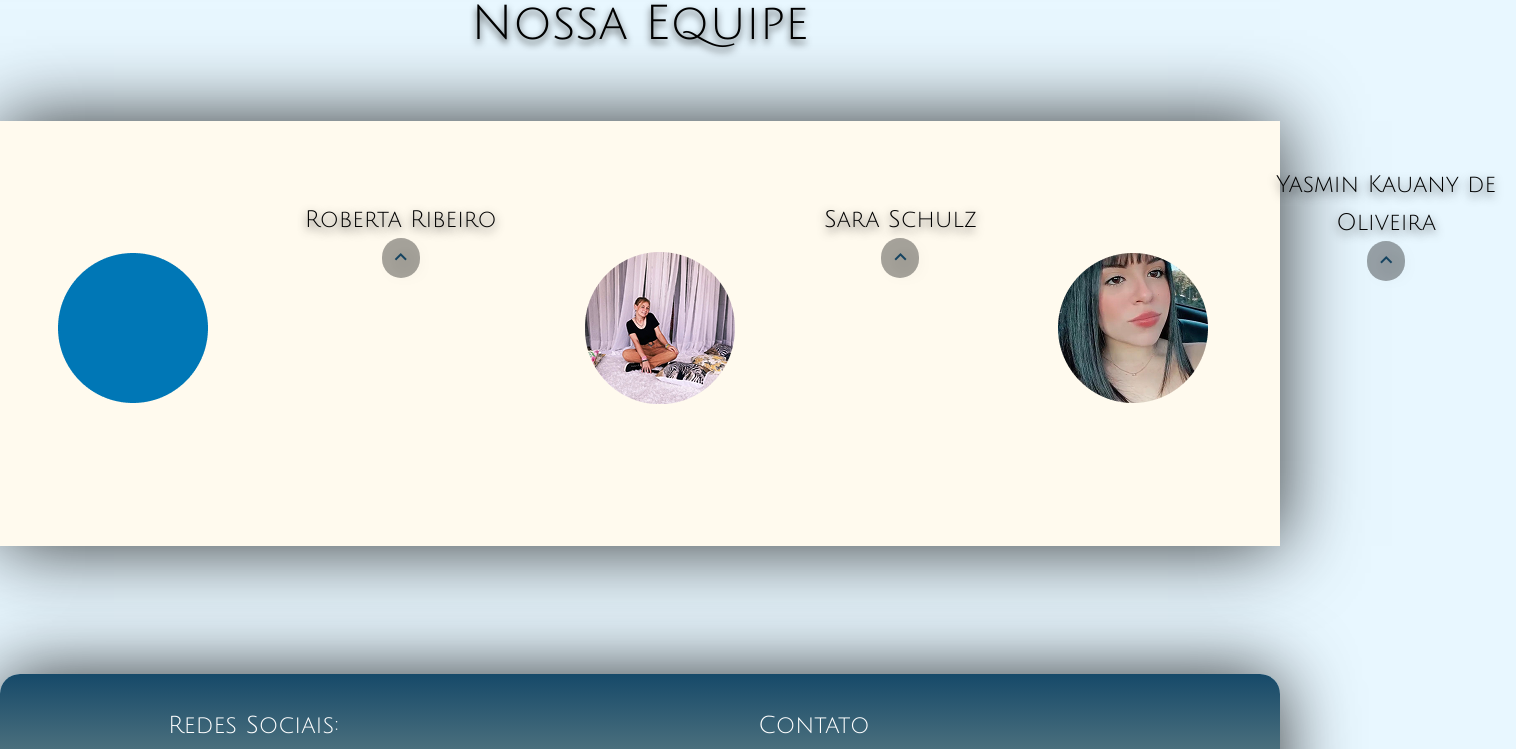
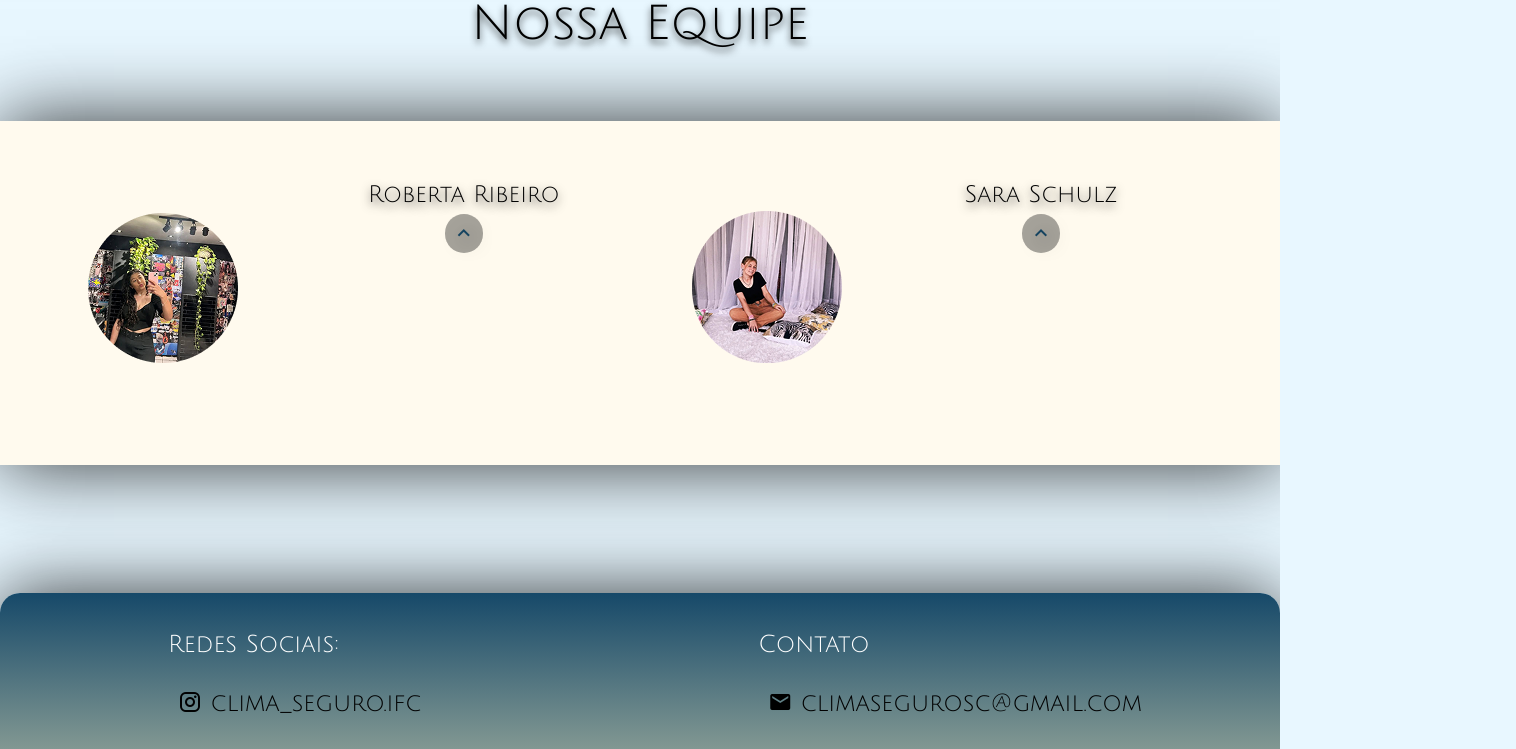
Before and after one commit to climaSeguro-hack-25/climaSeguro-SC, a Vue app: page /equipe in a window 1280 px wide. Shown: the part 1460-2209 px from the top of the page, 1516 px wide, since content can reach past the window. Built offline with nearby package versions, Linux system fonts and the light colour scheme.

Commit message:
correção da img comentario de membro faltante

```diff
--- a/src/components/sobreNos/equipeComponent.vue
+++ b/src/components/sobreNos/equipeComponent.vue
@@ -9,7 +9,7 @@
       <div class="membro">
         <!-- ROBERTA RIBEIRO -->
         <p>
-          <img src="/public/provisorio.png" alt="roberta">
+          <img src="/public/RobertaRibeiro.png" alt="roberta">
         </p>
         <div class="seperar">
           <h3>Roberta Ribeiro</h3>
@@ -44,8 +44,8 @@
         </div>
       </div>
 
-      <div class="membro">
-        <!-- YASMIN KAUANY DE OLIVEIRA -->
+      <!--<div class="membro">
+         YASMIN KAUANY DE OLIVEIRA
         <p>
           <img src="/public/yasminOliveira.png" alt="sara">
         </p>
@@ -61,7 +61,7 @@
             <p>Email: <span class="resposta">yass.oliveiraifc@gmail.com</span></p>
           </div>
         </div>
-      </div>
+      </div>-->
     </div>
     <div class="space">
 
@@ -72,6 +72,8 @@
 .equipe {
   width: 100%;
   text-align: center;
+  transition: all 0.5s ease;
+  font-size: 20px;
 
   & .titulo {
     margin: 2vw 0;
@@ -86,13 +88,14 @@
     box-shadow: 0 0 75px rgba(0, 0, 0, 0.8);
     align-items: center;
     display: flex;
+    justify-content: center;
 
     & .membro {
       display: flex;
       align-items: center;
       justify-content: center;
       gap: 3rem;
-      margin: 20px;
+      margin: 30px 2vw;
       & h3{
         text-shadow: 0 4px 10px rgba(0, 0, 0, 0.8);
       }
@@ -135,10 +138,6 @@
   transform: scale(0);
   transition: transform 0.5s ease-in-out;
 }
-.equipe {
-  transition: all 0.5s ease;
-  font-size: 20px;
-}
 
 /*recolhivel Roberta */
 #recolhivelRoberta {
@@ -164,7 +163,7 @@
   color: #C0392B;
   background: rgba(255, 255, 255, 0.35);
 }
-/*recolhivel Yasmin */
+/*recolhivel Yasmin
 #recolhivelYasmin {
   display: none;
 }
@@ -176,6 +175,7 @@
   color: #C0392B;
   background: rgba(255, 255, 255, 0.35);
 }
+*/
 .space{
   width: 100%;
   padding: 4rem 0;
```
Also changed, not shown: public/RobertaRibeiro.png (added), public/provisorio.png (deleted).
